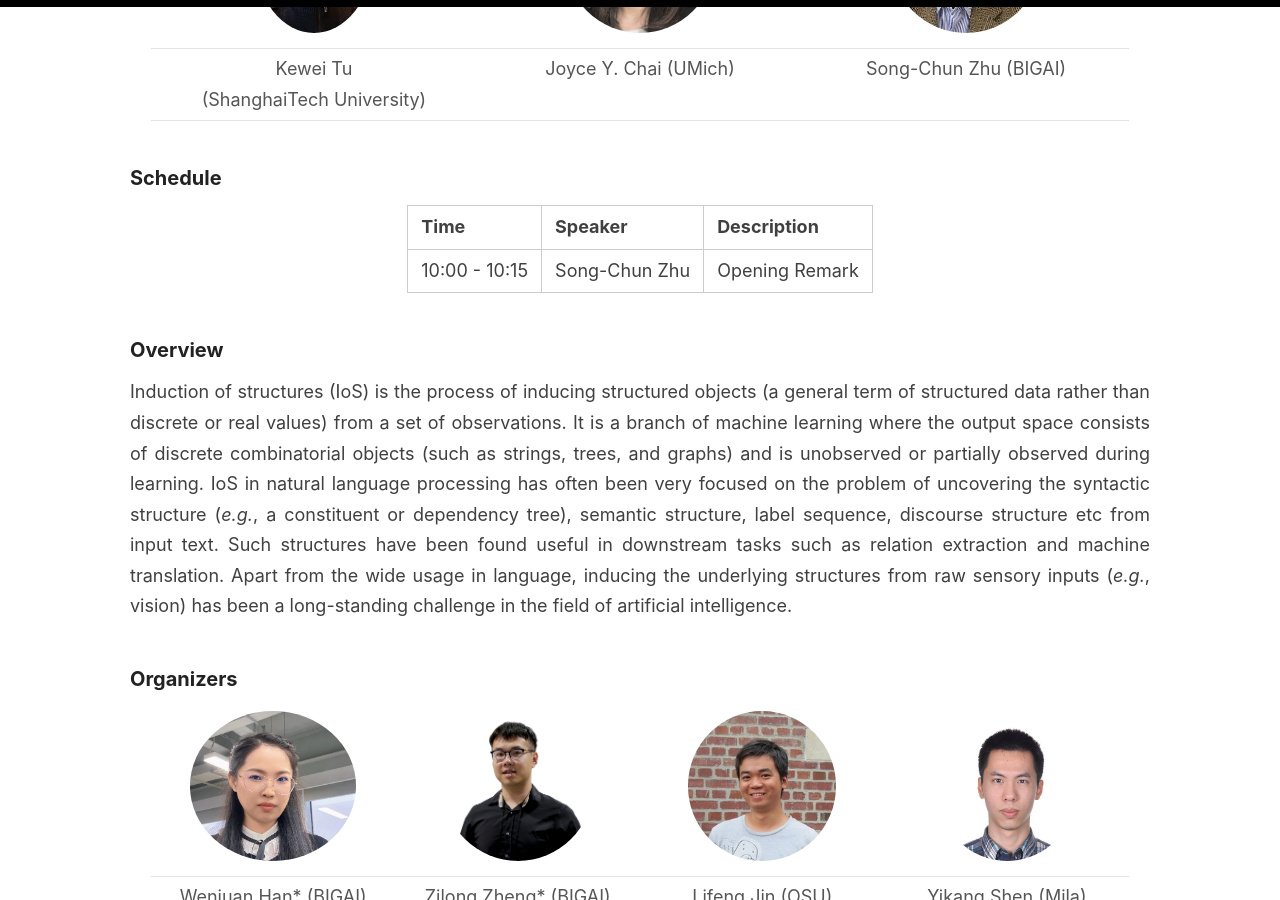
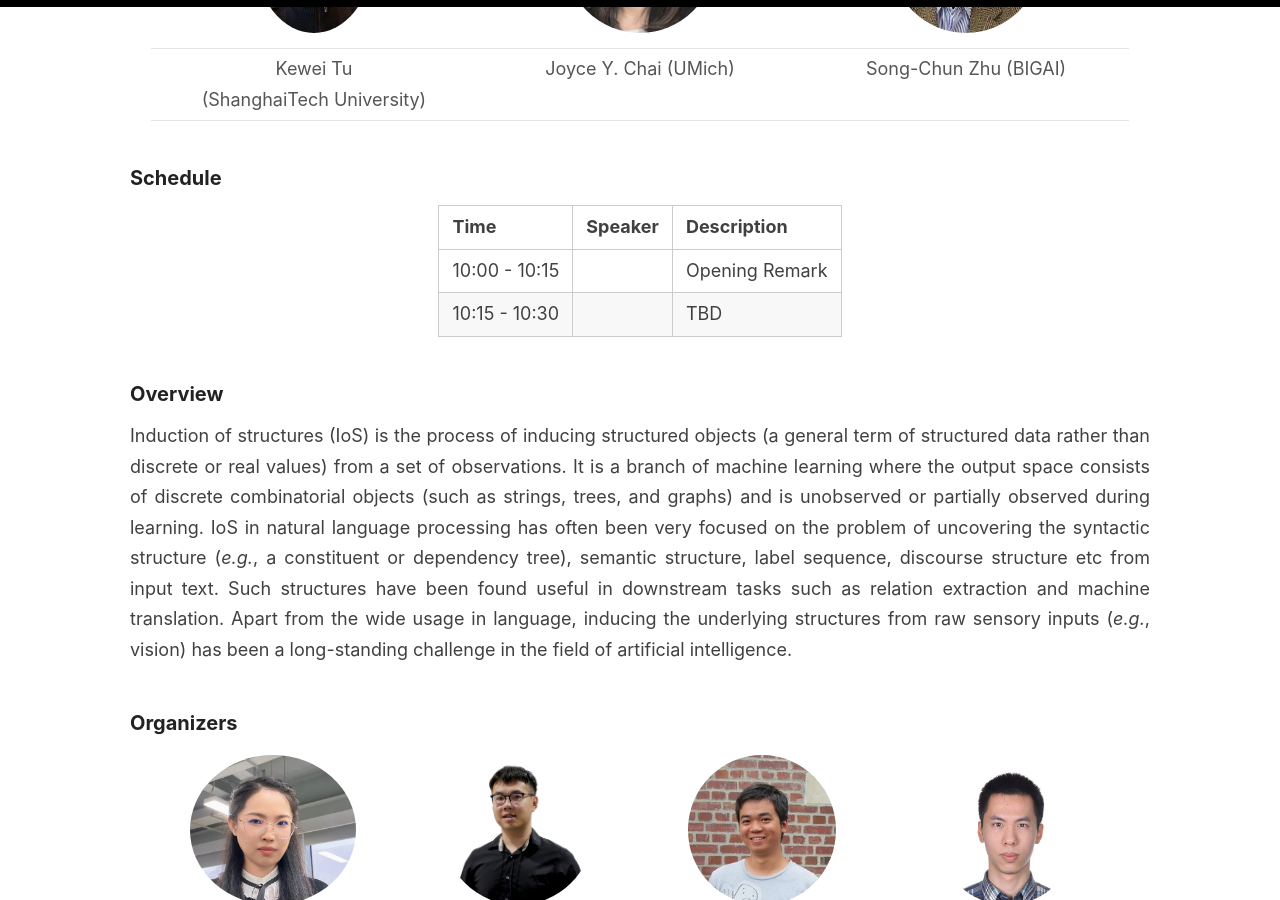
Before and after one commit to induction-of-structure/acl2022, a Jekyll site: the page built from index.md, in a window 1280 px wide and 900 px high, scrolled down 732 px. Built offline with Jekyll 4.4.1, drawn with Linux system fonts in a browser that asks for light colours.

Commit message:
update index

```diff
--- a/index.md
+++ b/index.md
@@ -39,7 +39,8 @@ permalink: /
 
 | Time | Speaker | Description |
 | --- | ----------- | ---------------------- |
-| 10:00 - 10:15 | Song-Chun Zhu | Opening Remark |
+| 10:00 - 10:15 |  | Opening Remark |
+| 10:15 - 10:30 |  | TBD |
 
 ### Overview
 
```
